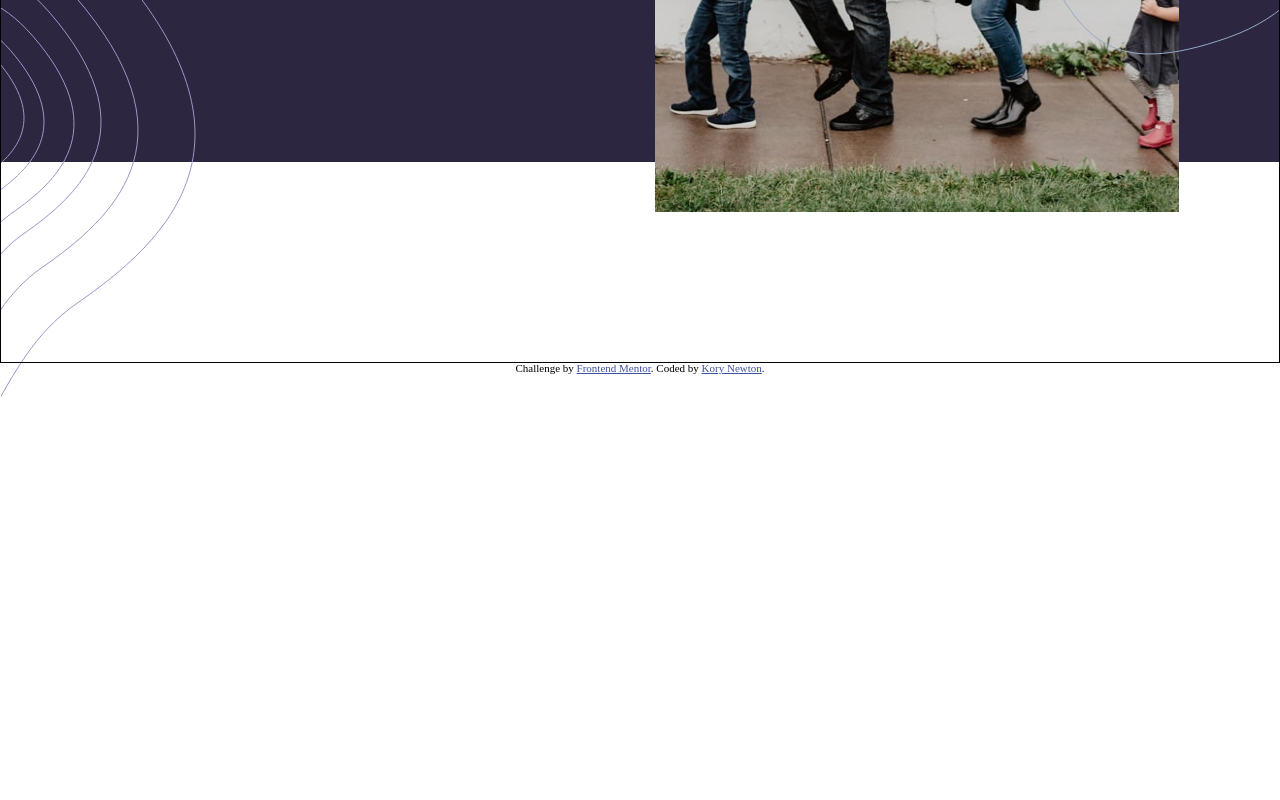
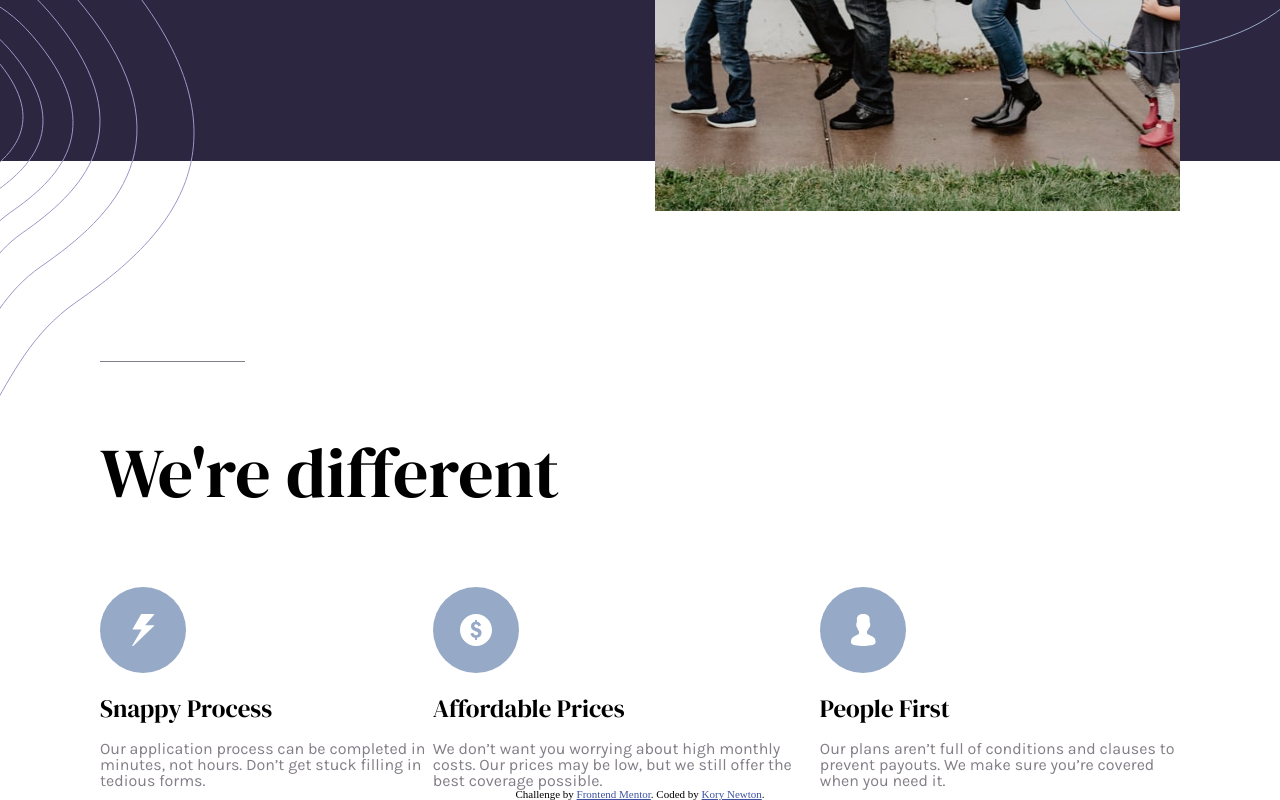
Before and after one commit to korynewton/korynewton.github.io-insure, a plain HTML site: page index.html in a window 1280 px wide. Shown: the part 614-1414 px from the top of the page. Before the commit the page ends 1012 px from the top, so only its background shows below. Drawn offline with Linux system fonts and the light colour scheme.

Commit message:
additional details

```diff
--- a/index.html
+++ b/index.html
@@ -69,17 +69,43 @@
       </div>
     </main>
     <!-- details section 1 -->
-    <!-- <section>
+    <section>
       <div class="container">
         <div class="break"></div>
-        <h2></h2>
+        <h2>We're different</h2>
         <div class="details">
-          <div class="examples"></div>
-          <div class="examples"></div>
-          <div class="examples"></div>
+          <div class="examples">
+            <div class="snappy-process">
+              <img src="images/icon-snappy-process.svg" alt="Snappy process" />
+              <h3>Snappy Process</h3>
+              <p>
+                Our application process can be completed in minutes, not hours.
+                Don’t get stuck filling in tedious forms.
+              </p>
+            </div>
+            <div class="affordable-prices">
+              <img
+                src="images/icon-affordable-prices.svg"
+                alt="Affordable prices"
+              />
+              <h3>Affordable Prices</h3>
+              <p>
+                We don’t want you worrying about high monthly costs. Our prices
+                may be low, but we still offer the best coverage possible.
+              </p>
+            </div>
+            <div class="people-first">
+              <img src="images/icon-people-first.svg" alt="People first" />
+              <h3>People First</h3>
+              <p>
+                Our plans aren’t full of conditions and clauses to prevent
+                payouts. We make sure you’re covered when you need it.
+              </p>
+            </div>
+          </div>
         </div>
       </div>
-    </section> -->
+    </section>
 
     <!-- How we work Blog Account View plans Humanizing your insurance. Get your life
     insurance coverage easier and faster. We blend our expertise and technology
--- a/styles/index.css
+++ b/styles/index.css
@@ -76,7 +76,6 @@
 
 main {
   height: 900px;
-  border: 1px solid black;
 }
 
 .purple-background {
@@ -160,9 +159,33 @@
 
 /* details section 1*/
 section {
-  border: 1px solid purple;
+}
+
+section h2 {
+  color: black;
+  font-family: 'DM Serif Display', serif;
+  font-size: 70px;
+  font-weight: 400;
 }
 
 section .break {
-  border-top: 1px solid rgb(192, 188, 196);
+  border-top: 1px solid hsl(273, 4%, 51%);
 }
+
+.examples {
+  margin-top: 80px;
+  display: flex;
+  flex-flow: row;
+}
+
+.examples h3 {
+  margin: 20px 0;
+  font-family: 'DM Serif Display', serif;
+  font-size: 25px;
+}
+
+.examples p {
+  font-family: 'Karla', sans-serif;
+  font-weight: 400;
+  color: hsl(273, 4%, 51%);
+}
```
